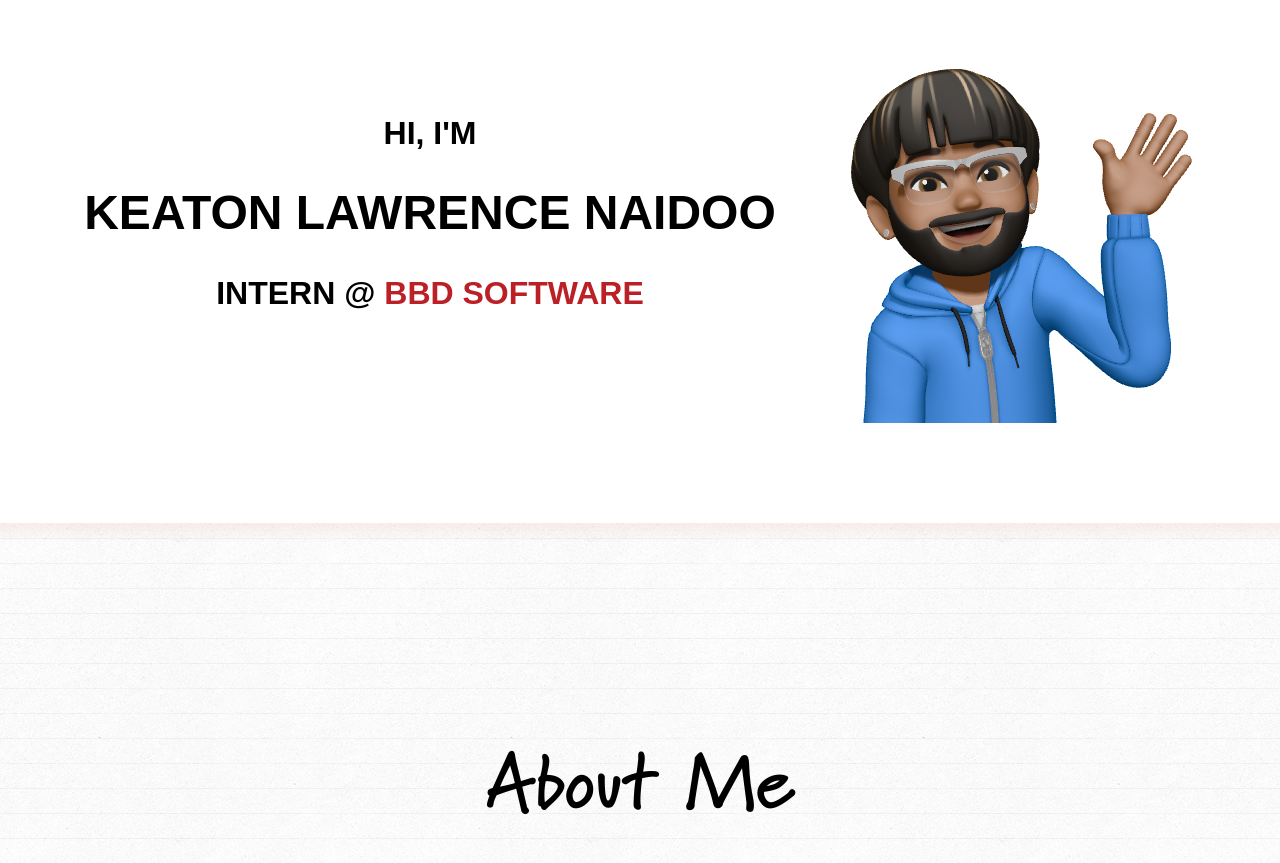
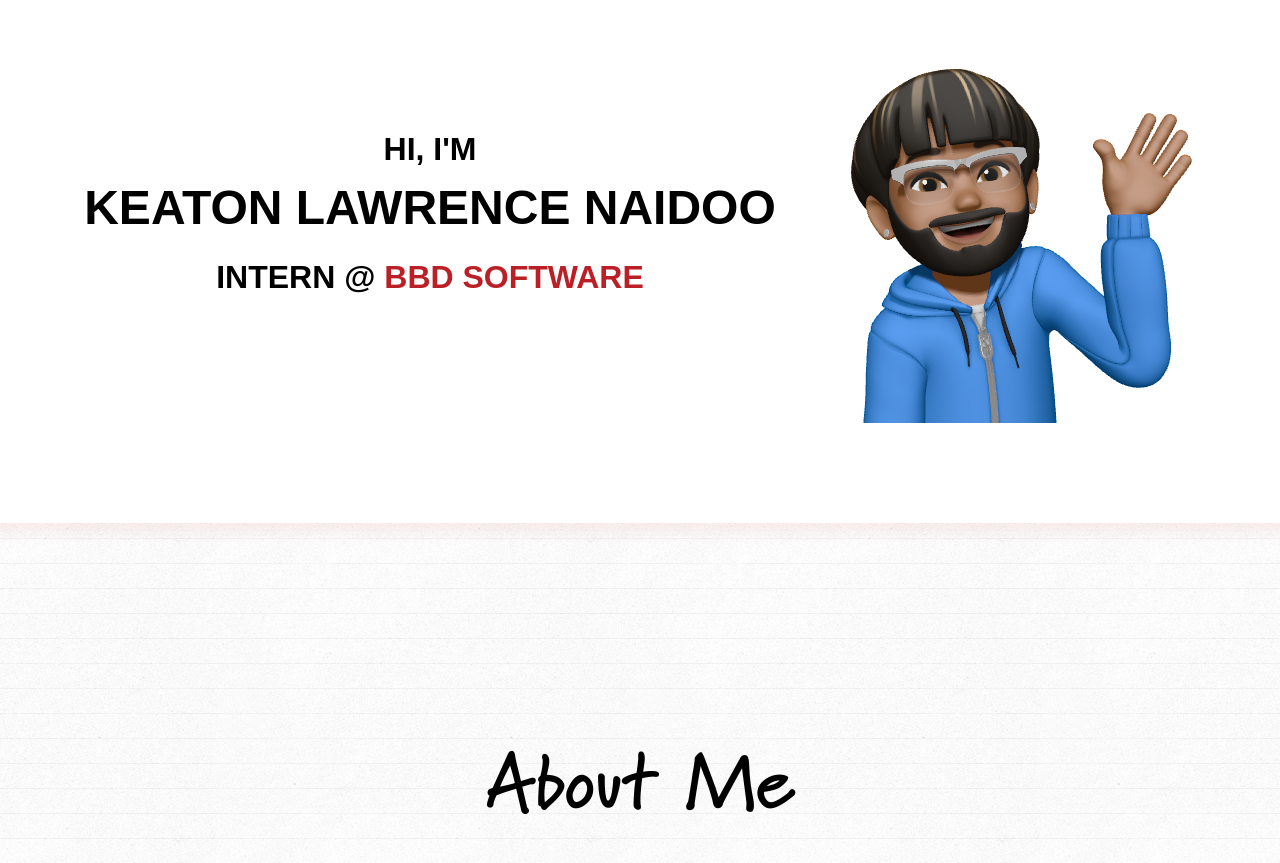
Before and after one commit to keanaido19/keanaido19.github.io, a plain HTML site: page index.html in a window 1280 px wide. Shown: the part 297-1160 px from the top of the page. Drawn offline with Linux system fonts and the light colour scheme.

Commit message:
Slight spacing changes

```diff
--- a/css/styles.css
+++ b/css/styles.css
@@ -54,6 +54,7 @@
 }
 
 .my-name {
+  line-height: 0.9;
   font-size: 3rem;
   font-weight: 900;
 }
@@ -70,6 +71,7 @@
 .about-me-heading {
   font-family: Marydale-Bold, sans-serif;
   font-size: 5rem;
+  margin: 0 50px;
 }
 
 .about-me-content {
```
